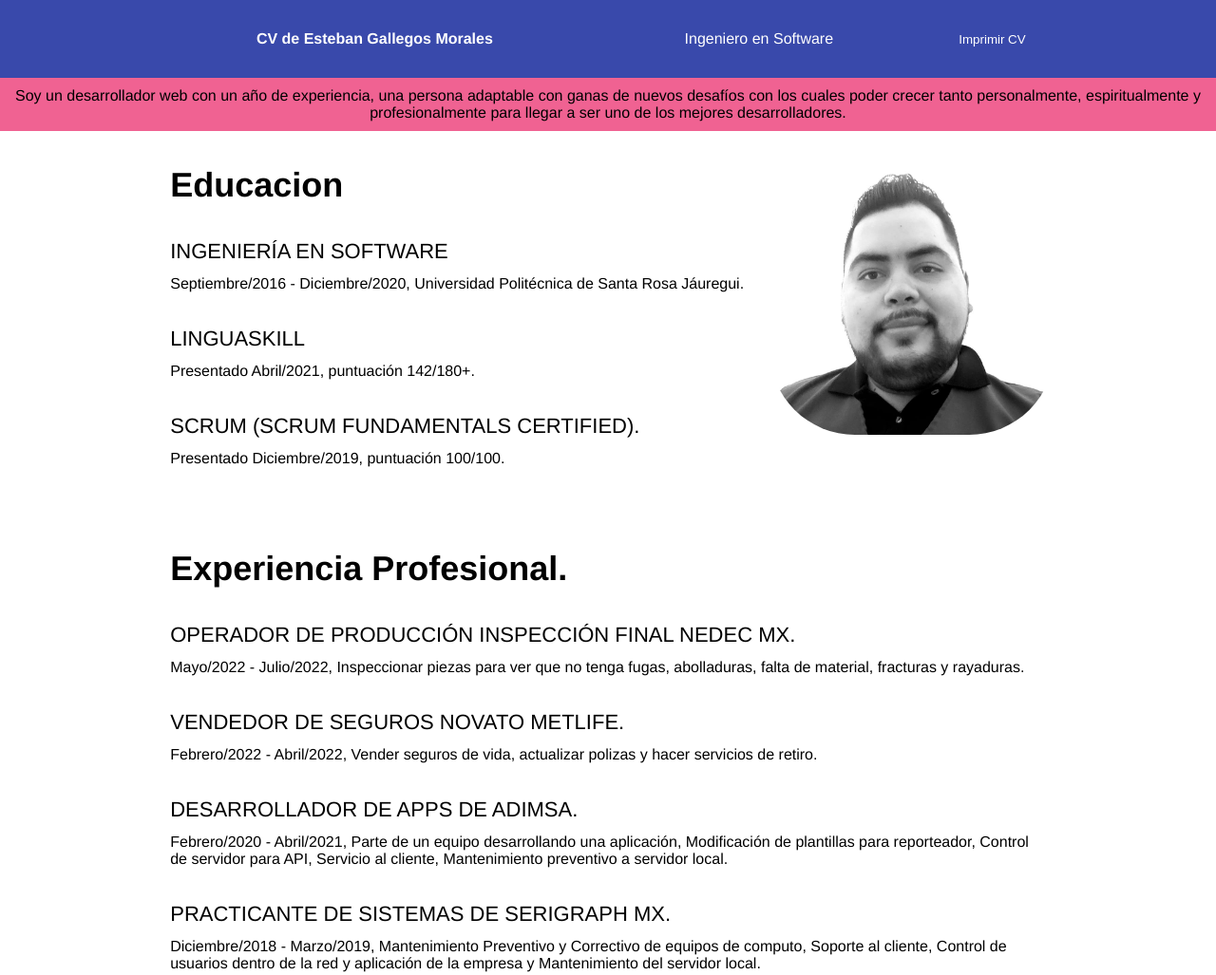
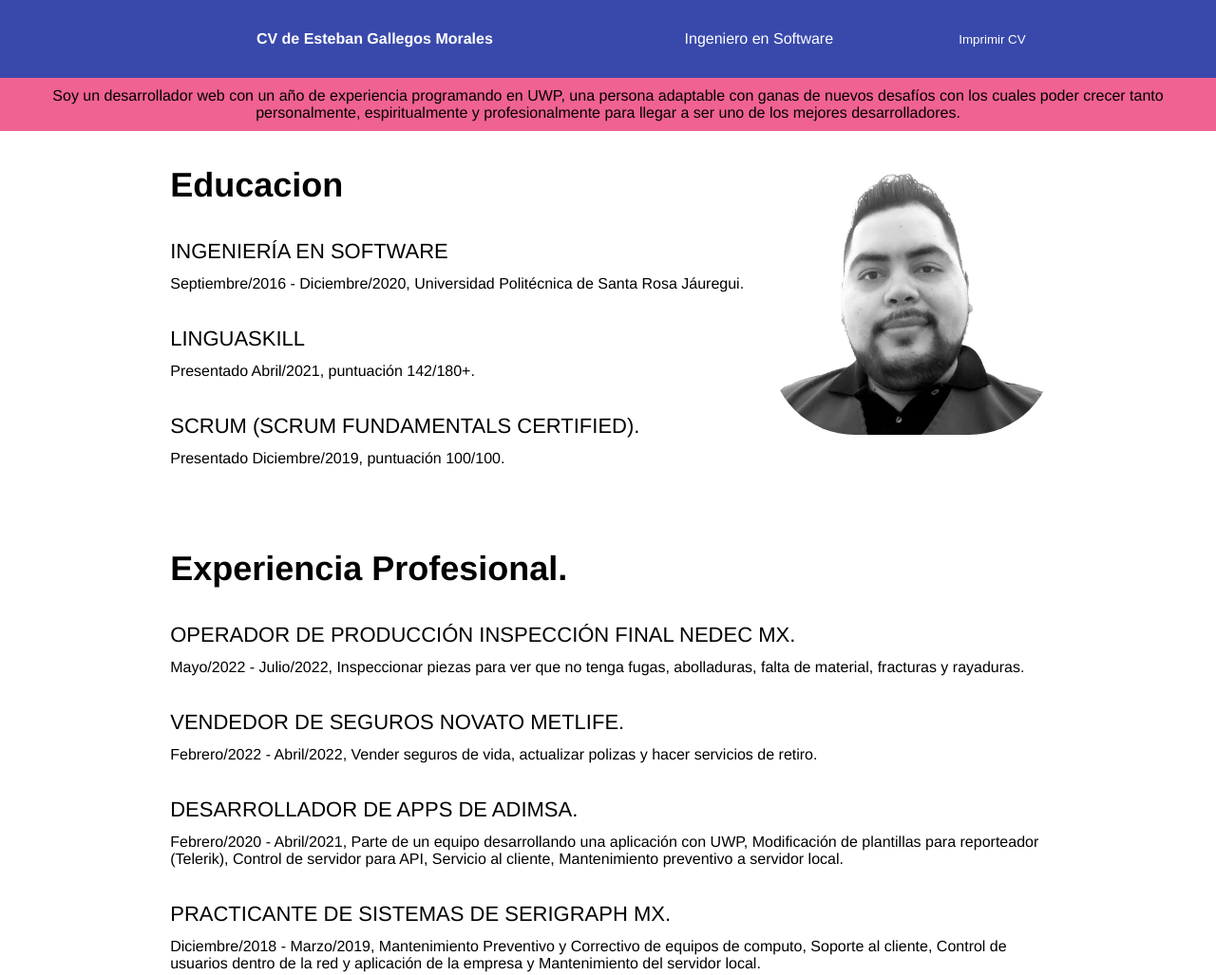
Before and after one commit to Steve50/steve50.github.com, a plain HTML site: page cv/index.html in a window 1280 px wide. Shown: the top 1027 px of the page at 95% size. Drawn offline with Linux system fonts and the light colour scheme.

Commit message:
Update index.html

```diff
--- a/cv/index.html
+++ b/cv/index.html
@@ -15,7 +15,7 @@
       <button class="btn-print" onclick="window.print()">Imprimir CV</button>
     </header>
     <div class="desc">
-      Soy un desarrollador web con un año de experiencia, una persona adaptable con ganas de nuevos desafíos con los cuales poder crecer
+      Soy un desarrollador web con un año de experiencia programando en UWP, una persona adaptable con ganas de nuevos desafíos con los cuales poder crecer
       tanto personalmente, espiritualmente y profesionalmente para llegar a ser uno de los mejores desarrolladores.
     </div>
     <section>
@@ -48,7 +48,7 @@
               <dt>Vendedor de seguros novato MetLife.</dt>
               <dd>Febrero/2022 - Abril/2022, Vender seguros de vida, actualizar polizas y hacer servicios de retiro.</dd>
               <dt>Desarrollador de apps de ADIMSA.</dt>
-              <dd>Febrero/2020 - Abril/2021,  Parte de un equipo desarrollando una aplicación, Modificación de plantillas para reporteador, Control de servidor para API, Servicio al cliente, Mantenimiento preventivo a servidor local.</dd>
+              <dd>Febrero/2020 - Abril/2021,  Parte de un equipo desarrollando una aplicación con UWP, Modificación de plantillas para reporteador (Telerik), Control de servidor para API, Servicio al cliente, Mantenimiento preventivo a servidor local.</dd>
               <dt>Practicante de sistemas de Serigraph MX.</dt>
               <dd>Diciembre/2018 - Marzo/2019, Mantenimiento Preventivo y Correctivo de equipos de computo, Soporte al cliente, Control de usuarios dentro de la red y aplicación de la empresa y Mantenimiento del servidor local.</dd>
             </dl>
@@ -106,6 +106,7 @@
             <li class=" prn">Base de datos (XAMPP[Medio], <br class="sqls">SQL Server[Medio]).</li>
             <li>DevOps (Medio).</li>
             <li>UWP (Medio).</li>
+            <li>JAVA (Básico).</li>
           </ul>
         </div>
         <div class="spaces projects">
```
